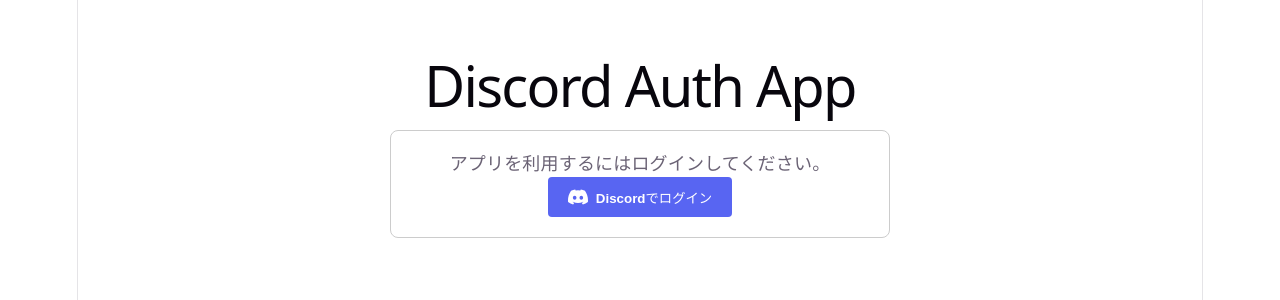
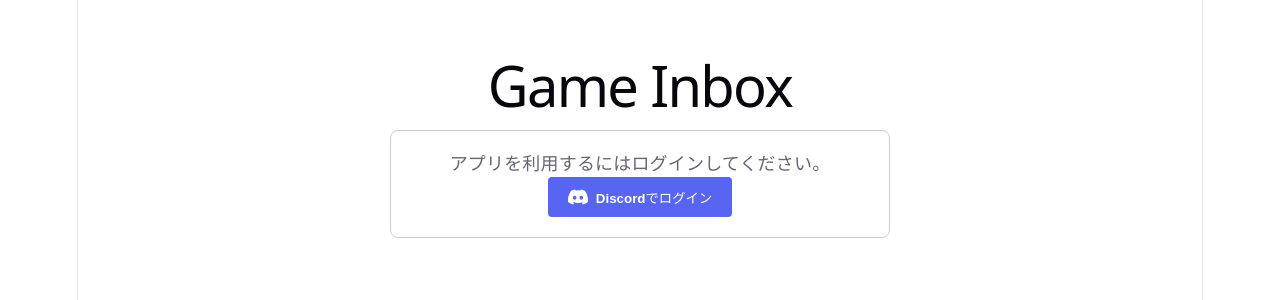
Before and after one commit to nek0m0dok1/Tudo_Hub, a Vue app: page / in a window 1280 px wide. Shown: the top 300 px of the page. Built offline with nearby package versions, Linux system fonts and the light colour scheme; no server answers.

Commit message:
feat: アプリ名表示を変更

```diff
--- a/src/App.vue
+++ b/src/App.vue
@@ -104,7 +104,7 @@
     font-family: sans-serif;
     "
   >
-    <h1>Discord Auth App</h1>
+    <h1>Game Inbox</h1>
 
     <!-- 読込中（セッション復元待ち） -->
     <div v-if="loading">
```
